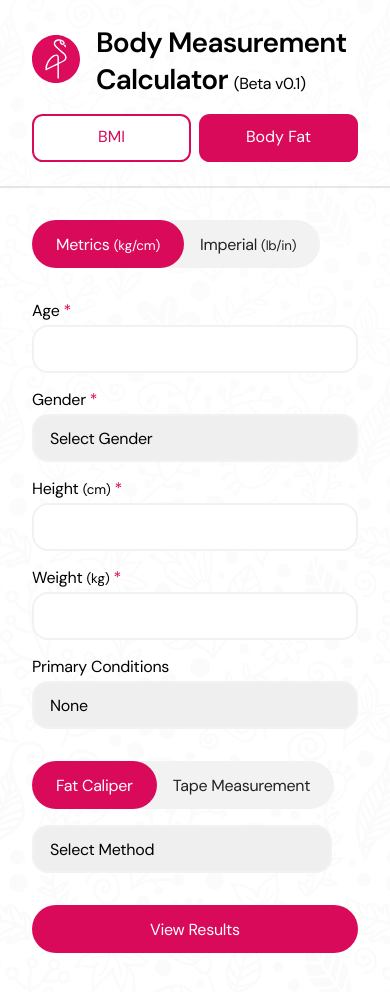
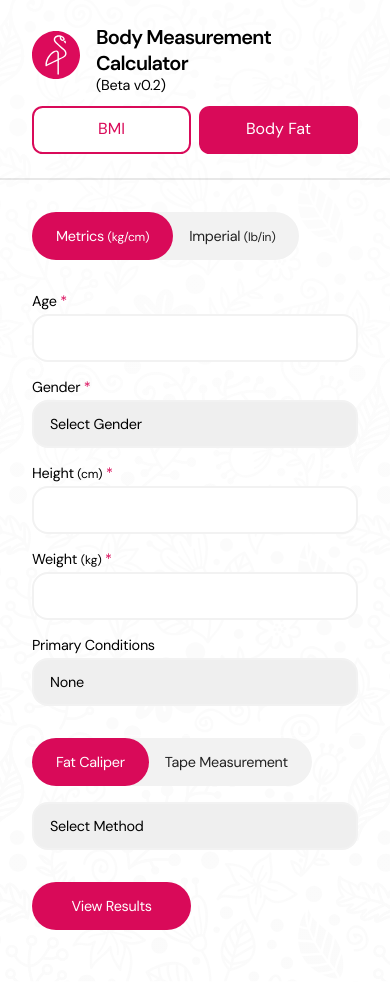
Before and after one commit to edensway/tools, a React (Vite) app: page /tools/body-fat in a window 390 px wide. Shown: the top 992 px of the page. Built offline with nearby package versions, Linux system fonts and the light colour scheme.

Commit message:
mobile font and button fix

```diff
--- a/src/components/Navigation.jsx
+++ b/src/components/Navigation.jsx
@@ -10,7 +10,7 @@ export default function Navigation() {
                     <a href="https://edensway.in/" target="_blank">
                         <img src={logo} className="logo-img" alt="Website Logo" />
                     </a>
-                    <h1 className="heading-1 title">Body Measurement Calculator <small>(Beta v0.1)</small></h1>
+                    <h1 className="heading-1 title">Body Measurement Calculator <span className="version-number body">(Beta v0.2)</span></h1>
                 </div>
 
 
--- a/src/styles/App.css
+++ b/src/styles/App.css
@@ -28,7 +28,7 @@
 }
 
 .heading-1 {
-  font-size: 1.75em;
+  font-size: 1.75rem;
   font-weight: 600;
   letter-spacing: -0.6pt;
 }
@@ -39,17 +39,31 @@
 }
 
 .heading-3 {
-  font-size: 1.25em;
+  font-size: 1.25rem;
   font-weight: 600;
   letter-spacing: -0.6pt;
 }
 
-.body {
-  font-size: 1em;
+.body, .dropdown {
+  font-size: 1rem;
   font-weight: 400;
   letter-spacing: -0.2pt;
 }
 
+@media (max-width: 768px) {
+  .heading-1 {
+    font-size: 1.25rem;
+  }
+  .heading-3 {
+    font-size: 1rem;
+  }
+  .body, .dropdown {
+    font-size: 0.9rem;
+  }
+  .caption, .tool .tool-container .result-section .bmi-scale .label .name, .tool .tool-container .result-section .result .infobox .inputbox .diff {
+    font-size: 0.75rem;
+  }
+}
 .navigation {
   border-bottom: 2px solid rgba(34, 34, 34, 0.1019607843);
   margin-bottom: 16px;
@@ -69,6 +83,19 @@
 }
 .navigation .nav-container .logo-section .logo-img {
   height: 48px;
+}
+.navigation .nav-container .logo-section .title {
+  display: flex;
+  align-items: center;
+  justify-content: start;
+  flex-wrap: wrap;
+  row-gap: 0px;
+  -moz-column-gap: 8px;
+       column-gap: 8px;
+}
+.navigation .nav-container .logo-section .title .version-number {
+  margin-bottom: -4px;
+  white-space: nowrap;
 }
 .navigation .nav-container .ctas {
   display: flex;
@@ -196,7 +223,6 @@
 .tool .tool-container .result-section .bmi-scale .label .name {
   position: absolute;
   transform: translate(-50%, -20px);
-  font-size: 0.85em;
   display: flex;
   flex-direction: column;
   align-items: center;
@@ -231,7 +257,6 @@
 }
 .tool .tool-container .result-section .result .infobox .inputbox .diff {
   margin-left: 2px;
-  font-size: 0.85em;
   color: #d90a59;
 }
 .tool .tool-container .lower-section {
@@ -263,7 +288,7 @@
     align-items: start;
   }
   .tool .tool-container .method-section .method-selector {
-    flex: 1;
+    width: 100%;
   }
   .tool .tool-container .method-section .method-selector .tooltips {
     display: none;
@@ -285,8 +310,11 @@
     display: flex;
     width: 100%;
   }
-  .tool .tool-container .lower-section .cta .pill-button {
-    flex: 1;
+  .tool .tool-container .lower-section .cta .pill-button:first-child {
+    flex: 0.6;
+  }
+  .tool .tool-container .lower-section .cta .pill-button:last-child {
+    flex: 0.4;
   }
 }
 .button, .pill-button, .toggle .toggle-disable, .toggle .toggle-active, .btn-unactive {
@@ -371,11 +399,11 @@ input[type=number]::-webkit-outer-spin-button {
   padding: 0px 16px;
   border: 2px solid #f2f2f2;
   border-radius: 16px;
-  font-size: 1em;
-  font-weight: 400;
-  letter-spacing: -0.2pt;
-  width: 300px;
+  width: 100%;
   height: 48px;
+  white-space: nowrap;
+  overflow: hidden;
+  text-overflow: ellipsis;
   appearance: none;
   -webkit-appearance: none;
   -moz-appearance: none;
--- a/src/styles/Components/_navigation.scss
+++ b/src/styles/Components/_navigation.scss
@@ -23,6 +23,22 @@
             .logo-img {
                 height: 48px;
             }
+
+            .title {
+
+                display: flex;
+                align-items: center;
+                justify-content: start;
+                flex-wrap: wrap;
+                row-gap: 0px;
+                column-gap: 8px;
+
+                .version-number {
+                    margin-bottom: -4px;
+                    white-space: nowrap;
+                }
+            }
+
         }
 
         .ctas {
--- a/src/styles/Pages/_tools.scss
+++ b/src/styles/Pages/_tools.scss
@@ -147,7 +147,9 @@
                     .name {
                         position: absolute;
                         transform: translate(-50%, -20px);
-                        font-size: $caption;
+
+                        @extend .caption;
+
                         display: flex;
                         flex-direction: column;
                         align-items: center;
@@ -194,7 +196,9 @@
 
                         .diff {
                             margin-left: 2px;
-                            font-size: $caption;
+
+                            @extend .caption;
+
                             color: $accent;
                         }
                     }
@@ -230,6 +234,7 @@
 @media (max-width: 768px) {
     .tool {
 
+
         .tool-container {
 
             .user-section {
@@ -245,7 +250,8 @@
                 align-items: start;
 
                 .method-selector {
-                    flex: 1;
+
+                    width: 100%;
 
                     .tooltips {
                         display: none;
@@ -275,8 +281,12 @@
                     display: flex;
                     width: 100%;
 
-                    .pill-button {
-                        flex: 1;
+                    .pill-button:first-child {
+                        flex: .6;
+                    }
+
+                    .pill-button:last-child {
+                        flex: .4;
                     }
                 }
             }
--- a/src/styles/Utility/_dropdown.scss
+++ b/src/styles/Utility/_dropdown.scss
@@ -6,12 +6,14 @@
     border: 2px solid $gray;
     border-radius: 16px;
 
-    font-size: $body;
-    font-weight: 400;
-    letter-spacing: -.2pt;
+    @extend .body;
 
-    width: 300px;
+    width: 100%;
     height: 48px;
+
+    white-space: nowrap;
+    overflow: hidden;
+    text-overflow: ellipsis;
 
     // removes the default chevron
     appearance: none; // standard
--- a/src/styles/Utility/_font.scss
+++ b/src/styles/Utility/_font.scss
@@ -1,7 +1,7 @@
-$heading-1: 1.75em;
-$heading-3: 1.25em;
-$body: 1em;
-$caption: .85em;
+$heading-1: 1.75rem;
+$heading-3: 1.25rem;
+$body: 1rem;
+$caption: .85rem;
 
 * {
     font-family: "DM Sans", sans-serif;
@@ -31,3 +31,21 @@ $caption: .85em;
     font-weight: 400;
     letter-spacing: -.2pt;
 }
+
+@media (max-width: 768px) {
+    .heading-1 {
+        font-size: 1.25rem;
+    }
+
+    .heading-3 {
+        font-size: 1rem;
+    }
+
+    .body {
+        font-size: .90rem;
+    }
+
+    .caption {
+        font-size: .75rem;
+    }
+}
```
